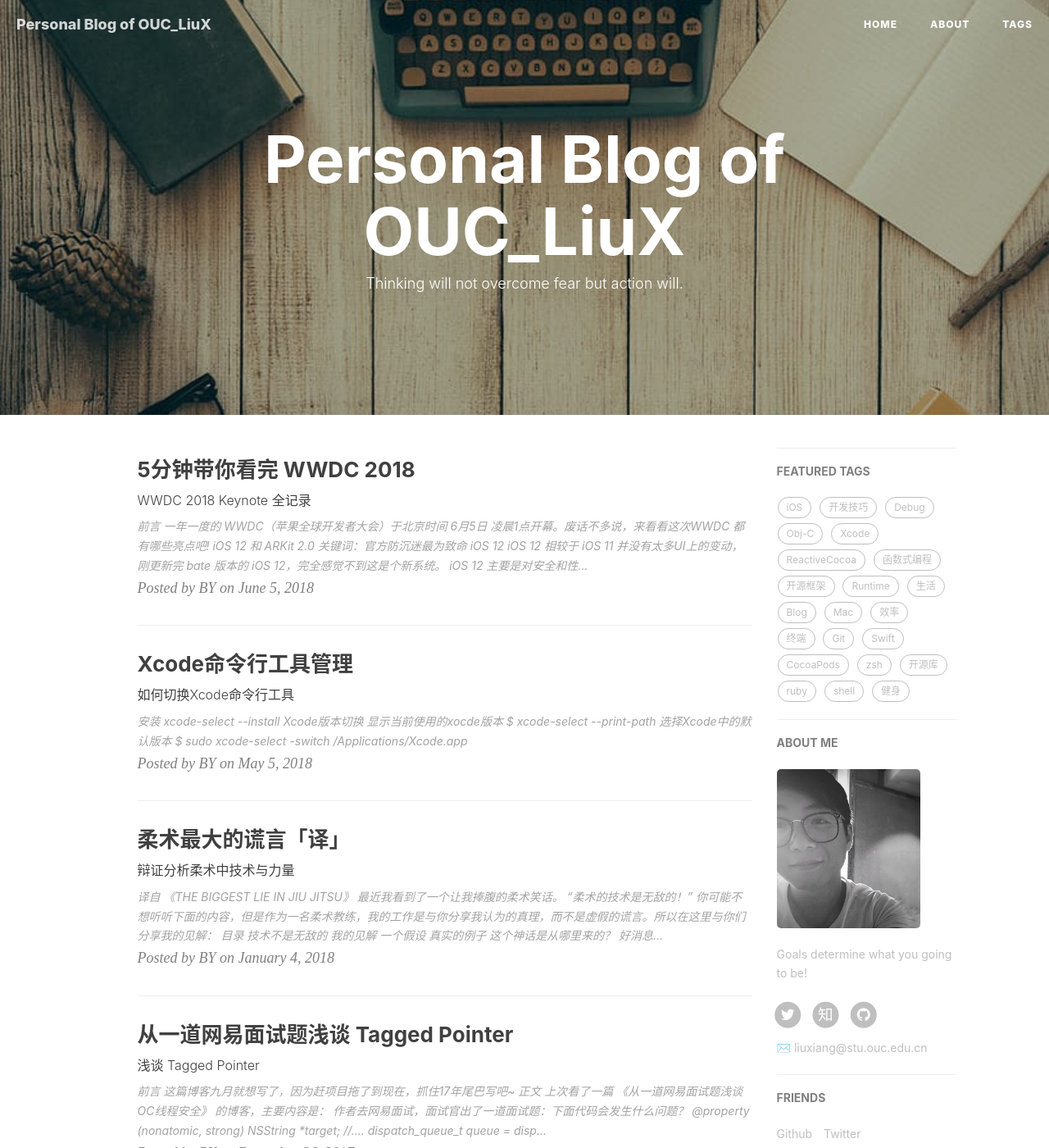
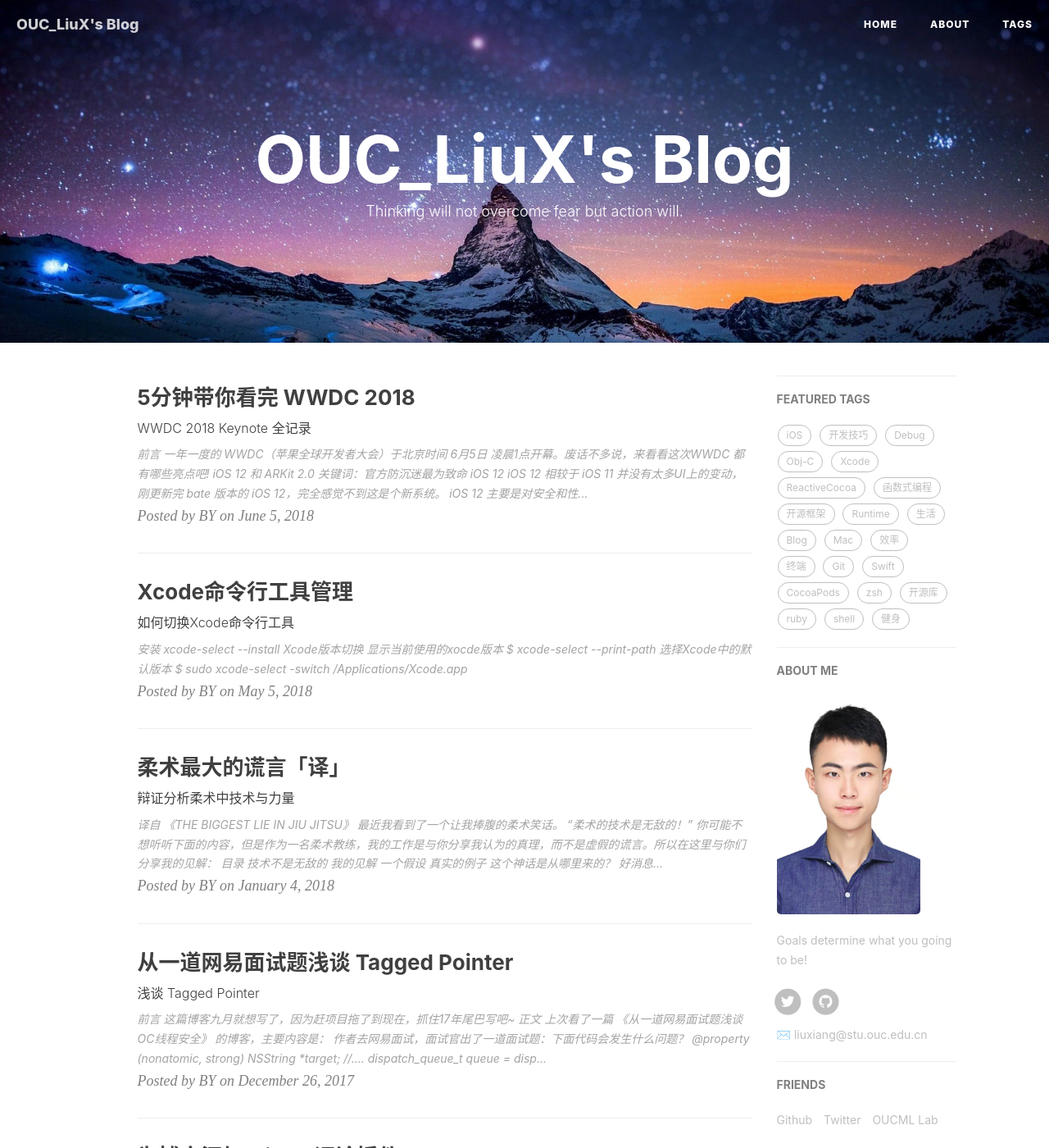
Before and after one commit to AilvenLiu/AilvenLiu.github.io, a Jekyll site: the page built from index.html, in a window 1280 px wide and 1400 px high. Shown: the whole window at 82% size. Built offline with Jekyll 4.4.1, drawn with Linux system fonts in a browser that asks for light colours; nearby versions of some CDN libraries; the list of posts is cut into pages by our own code; comment, search, counter and statistics services are not loaded; some of the changed text lies outside the part shown.

Commit message:
commit_01

```diff
--- a/_config.yml
+++ b/_config.yml
@@ -1,10 +1,10 @@
 # Site settings
-title: Personal Blog of OUC_LiuX
-SEOTitle: Templete is provided by https://qiubaiying.github.io/
-header-img: img/post-bg-desk.jpg
+title: OUC_LiuX's Blog
+SEOTitle: OUC_LiuX's Bolg
+header-img: img/wallpic02.jpg
 email: liuxiang@stu.ouc.edu.cn
 description: "Templete is from https://qiubaiying.github.io/"
-keyword: "OUC_LiuX, My Personal Blob, Technology, Searching, Life, Machine Learning, ..."
+keyword: "OUC_LiuX, Personal Blob, Technology, Searching, Life, Machine Learning, ..."
 url: "http://oucliuxiang.github.io"          # your host, for absolute URL
 baseurl: ""      # for example, '/blog' if your blog hosted on 'host/blog'
 github_repo: "https://github.com/OUCliuxiang/OUCliuxiang.github.io.git" # you code repository
@@ -12,14 +12,14 @@ github_repo: "https://github.com/OUCliuxiang/OUCliuxiang.github.io.git" # you co
 # Sidebar settings
 sidebar: true                           # whether or not using Sidebar.
 sidebar-about-description: "Goals determine what you going to be!"
-sidebar-avatar: /img/about-BY-gentle.jpg      # use absolute URL, seeing it's used in both `/` and `/about/`
+sidebar-avatar: /img/OUC_LiuX.png      # use absolute URL, seeing it's used in both `/` and `/about/`
 
 
 
 # SNS settings
 RSS: false
 # weibo_username:     qiubaiying
-zhihu_username:     OUC_LiuX
+# zhihu_username:     OUC_LiuX
 github_username:    OUCliuxiang
 twitter_username:   OUC_LiuX
 
@@ -59,7 +59,7 @@ kramdown:
 
 # Gitalk
 gitalk:
-  enable: true    #是否开启Gitalk评论
+  enable: false    #是否开启Gitalk评论
   clientID: f2c84e7629bb1446c1a4                            #生成的clientID
   clientSecret: ca6d6139d1e1b8c43f8b2e19492ddcac8b322d0d    #生成的clientSecret
   repo: OUCliuxiang.github.io    #仓库名称
@@ -102,5 +102,8 @@ friends: [
     },{
         title: "Twitter",
         href: "https://twitter.com/LiuxOux"
+    },{
+        title: "OUCML Lab",
+        href: "https://github.com/OUCMachineLearning/OUCML"
     }
 ]
```
Also changed, not shown: img/OUC_LiuX.png (added), img/latte.jpg (added), img/wallpic02.jpg (added).
